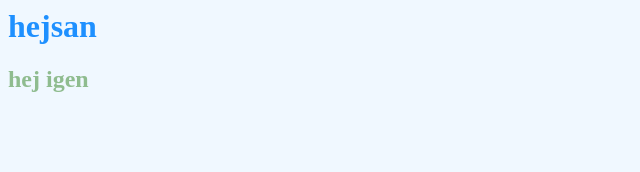
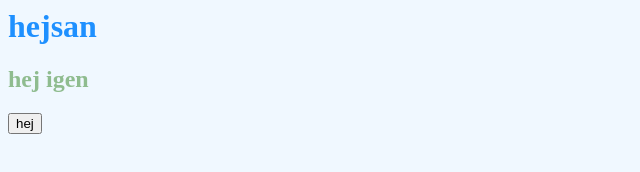
Before and after one commit to CGDM101/MinMapp, a plain HTML site: page index.html in a window 1280 px wide. Shown: the full height of the page, 0-640 px from the left. Drawn offline with Linux system fonts and the light colour scheme.

Commit message:
added button

```diff
--- a/index.html
+++ b/index.html
@@ -9,5 +9,6 @@
 <body>
     <h1 style=color:dodgerblue font-family:Verdana, Geneva, Tahoma, sans-serif>hejsan</h1>
     <h2 style=color:darkseagreen style=font-family:monospace>hej igen</h2>
+    <button>hej</button>
 </body>
 </html>
```
